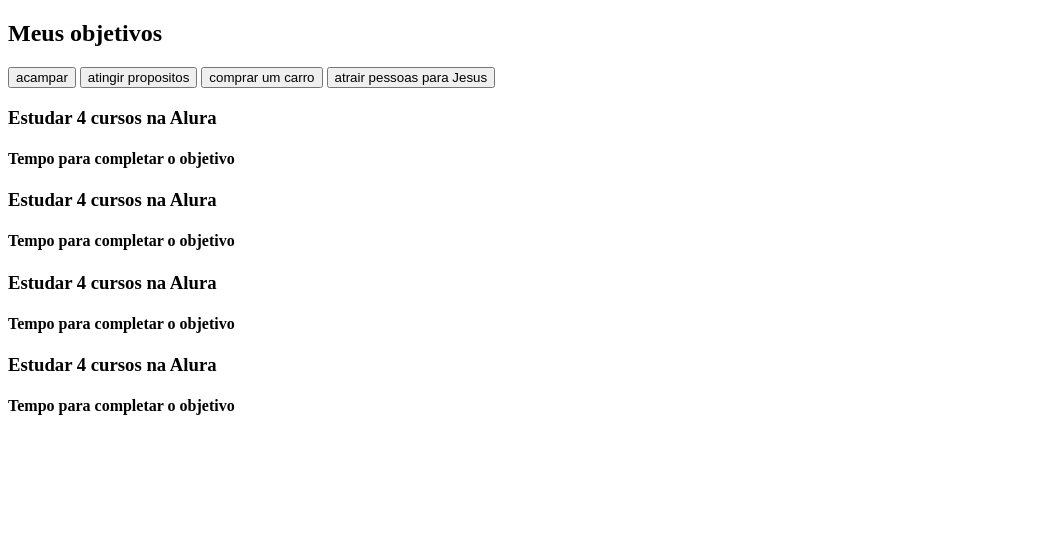
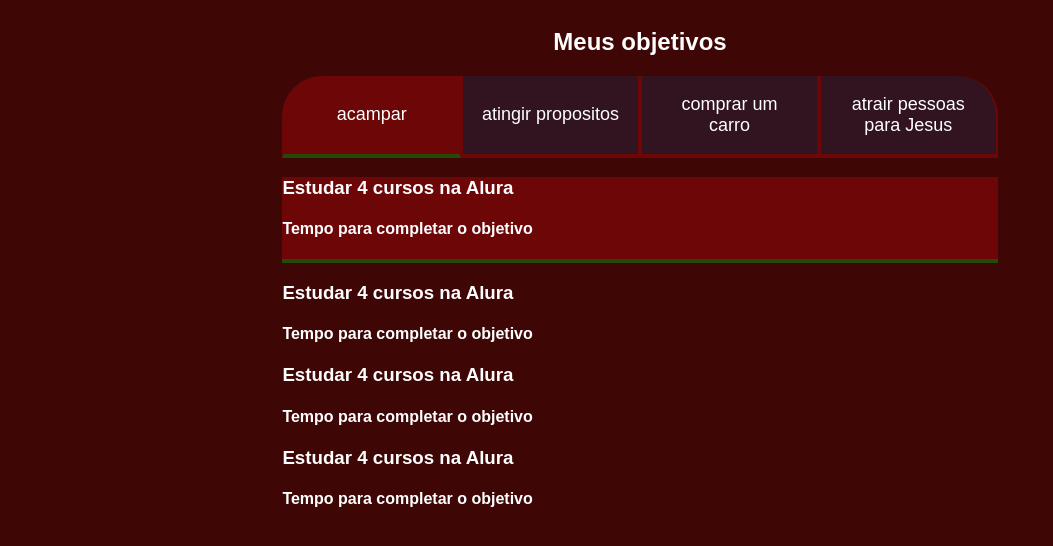
Before and after one commit to maylukk/3ano2tri, a plain HTML site: page index.html in a window 1280 px wide. Shown: the whole page, without its empty margins (0-1053 px from the left). Drawn offline with Linux system fonts and the light colour scheme.

Commit message:
Add files via upload

```diff
--- a/style.css
+++ b/style.css
@@ -7,5 +7,73 @@
     --botao-ativo:#6d0707;
     --botao-inativo: rgba(36, 34, 57, 0.5);
     --botao-fundo:rgba(12, 3, 118, 0.3);
+    --texto-fundo:rgba(59, 52, 143, 0.3);
+}
+body {
+    background-color: var(--cor-de-fundo);
+    color: var(--branco);
+    font-family: 'Chakra Petch', sans-serif;
+}
 
+.conteudo-principal {
+    display: flex;
+    flex-direction: column;
+    justify-content: center;
+    align-items: center;
+    max-width: 1200px;
+    width: 100%;
+    margin: 0 auto;
 }
+
+.titulo-principal {
+    text-align: left;
+    width: 100%;
+    font-size: 32px;
+}
+
+.titulo-principal span {
+    color: var(--verde);
+}
+
+.botao {
+    font-family: 'Chakra Petch', sans-serif;
+    background-color: var(--botao-inativo);
+    color: var(--branco);
+    display: flex;
+    justify-content: center;
+    padding: 1em;
+    font-size: 18px;
+    align-items: center;
+    width: 100%;
+    border-bottom: 4px solid var(--botao-ativo);
+    border-left: 2px solid var(--botao-ativo);
+    border-right: 2px solid var(--botao-ativo);
+    border-top: none;
+}
+
+.botao:first-child {
+    border-radius: 40px 40px 0 0;
+}
+
+.botoes {
+    display: block;
+}
+
+.ativo{
+    background-color: var(--botao-ativo);
+    border-bottom: 4px solid var(--verde);
+}
+
+@media screen and (min-width: 768px) {
+    .botoes {
+        display: flex;
+    }
+
+    .botao:first-child {
+        border-radius: 40px 0 0 0;
+    }
+
+    .botao:last-child {
+        border-radius: 0 40px 0 0;
+    }
+}
```
